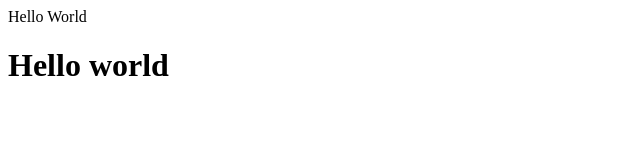
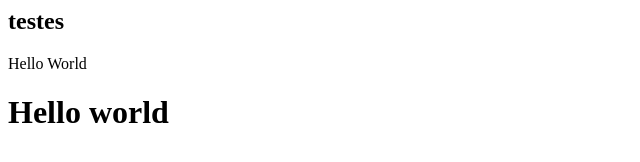
Before and after one commit to jammilly/atividade-do-git, a plain HTML site: page index.html in a window 1280 px wide. Shown: the whole page, without its empty margins (0-640 px from the left). Drawn offline with Linux system fonts and the light colour scheme.

Commit message:
alterando

```diff
--- a/index.html
+++ b/index.html
@@ -3,8 +3,12 @@
   <meta charset="utf 8">
   <title> atividade </title>
 </head>
+
 <body>
+<h2> testes </h2>
+
   <p>Hello World</p>
+
 <h1>Hello world</h1>
 </body>
 </html>
```
